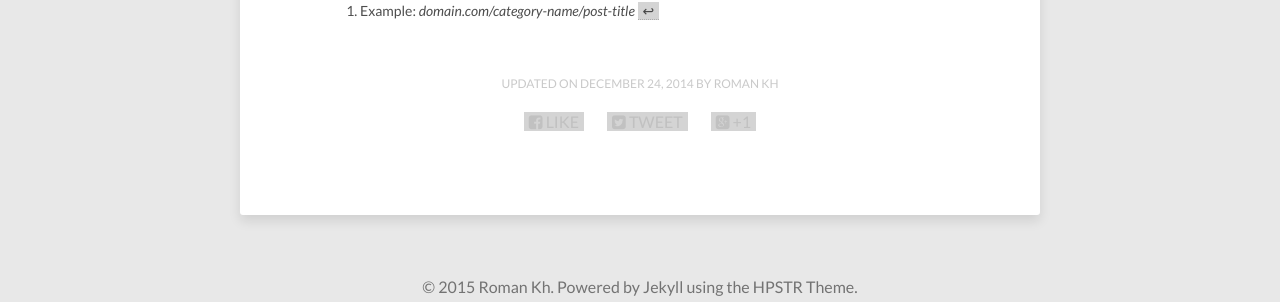
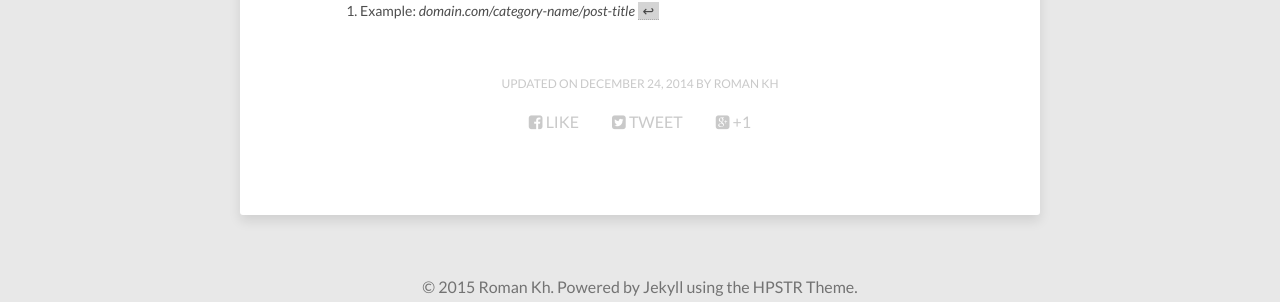
Before and after one commit to roman-kh/roman-kh.github.com, a Jekyll site: the page built from about/index.md, in a window 1280 px wide. Shown: the part 1372-1674 px from the top of the page. Built offline with Jekyll 4.4.1, drawn with Linux system fonts in a browser that asks for light colours; nearby versions of some CDN libraries.

Commit message:
the first post

```diff
--- a/_sass/_page.scss
+++ b/_sass/_page.scss
@@ -164,7 +164,7 @@ body {
 	text-transform: uppercase;
 	color: lighten($base-color,60);
 	li>a, a {
-		background-color: parent;
+		background-color: inherit;
 		color: lighten($base-color,60);
 	}
 	.vcard {
```
